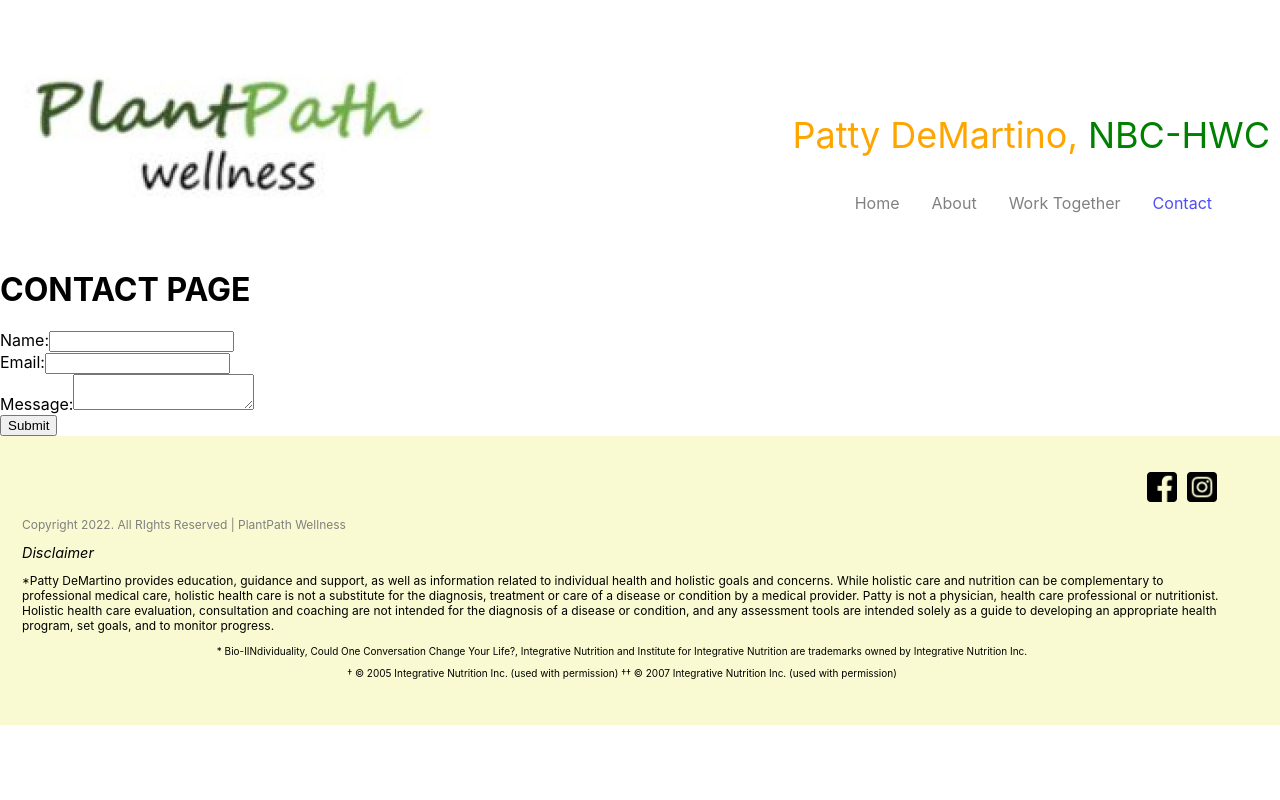
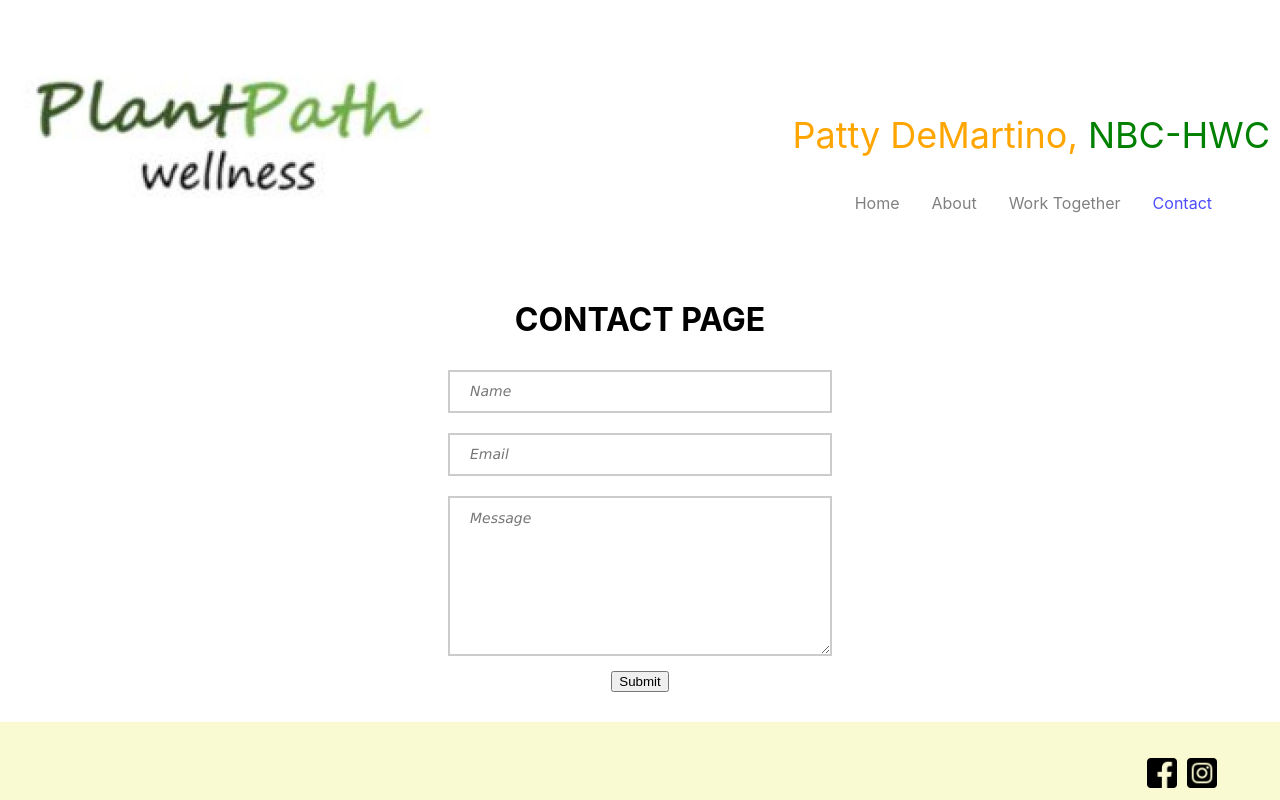
Before and after one commit to tom-demartino/plantpathwellness, a React (Create React App) app: page /contact in a window 1280 px wide. Shown: the top 800 px of the page. Built offline with nearby package versions, Linux system fonts and the light colour scheme.

Commit message:
Cleaned up App.js. Changed styling of contact form

```diff
--- a/src/App.js
+++ b/src/App.js
@@ -1,4 +1,3 @@
-import logo from "./logo.svg";
 import "./App.css";
 import Navbar from "./components/navbar";
 import Footer from "./components/footer";
@@ -7,7 +6,6 @@ import Home from "./pages";
 import About from "./pages/about";
 import Contact from "./pages/contact";
 import Info from "./pages/info";
-import ContactForm from "./ContactForm";
 
 function App() {
   return (
--- /dev/null
+++ b/src/components/contactForm/contactForm.css
@@ -0,0 +1,25 @@
+.box {
+  margin: 10px auto;
+  width: 30%;
+  padding: 12px 20px;
+  box-sizing: border-box;
+  border: 2px solid #ccc;
+  transition: 0.5s;
+  outline: none;
+}
+
+.box:focus {
+  background-color: azure;
+  outline: none;
+  border-color: black;
+}
+
+::placeholder {
+  font-style: italic;
+  font-family: 'Lucida Sans', 'Lucida Sans Regular', 'Lucida Grande', 'Lucida Sans Unicode', Geneva, Verdana, sans-serif;
+  font-size: 14px;
+}
+
+#message {
+  min-height: 12em;
+}
--- a/src/ContactForm.js
+++ b/src/components/contactForm/index.js
@@ -1,8 +1,9 @@
 // From https://w3collective.com/react-contact-form/
 
 import React, { useState } from "react";
+import "./contactForm.css";
 
-const ContactForm = () => {
+function ContactForm() {
   const [status, setStatus] = useState("Submit");
   const handleSubmit = async e => {
     e.preventDefault();
@@ -28,20 +29,26 @@ const ContactForm = () => {
   return (
     <form onSubmit={handleSubmit}>
       <div>
-        <label htmlFor="name">Name:</label>
-        <input type="text" id="name" required />
+        {/* <label htmlFor="name">Name:</label><br /> */}
+        <input type="text" class="box" id="name" placeholder="Name" required />
       </div>
       <div>
-        <label htmlFor="email">Email:</label>
-        <input type="email" id="email" required />
+        {/* <label htmlFor="email">Email:</label><br /> */}
+        <input
+          type="email"
+          class="box"
+          id="email"
+          placeholder="Email"
+          required
+        />
       </div>
       <div>
-        <label htmlFor="message">Message:</label>
-        <textarea id="message" required />
+        {/* <label htmlFor="message">Message:</label><br /> */}
+        <textarea class="box" id="message" placeholder="Message" required />
       </div>
       <button type="submit">{status}</button>
     </form>
   );
-};
+}
 
 export default ContactForm;
--- a/src/pages/contact.css
+++ b/src/pages/contact.css
@@ -0,0 +1,15 @@
+#contact {
+  justify-content: center;
+  text-align: center;
+  padding: 30px 0;
+}
+
+/* #form-box {
+  margin: auto;
+  width: 30%;
+  padding: 30px 0;
+  background-color: blanchedalmond;
+  border: solid;
+  border-width: thin;
+  border-radius: 4px;
+} */
--- a/src/pages/contact.js
+++ b/src/pages/contact.js
@@ -1,11 +1,14 @@
 import React from "react";
-import ContactForm from "../ContactForm";
+import "./contact.css";
+import ContactForm from "../components/contactForm";
 
 function Contact() {
   return (
-    <div>
+    <div id="contact">
       <h1>CONTACT PAGE</h1>
-      <ContactForm />
+      <div id="form-box">
+        <ContactForm />
+      </div>
     </div>
   );
 }
```
